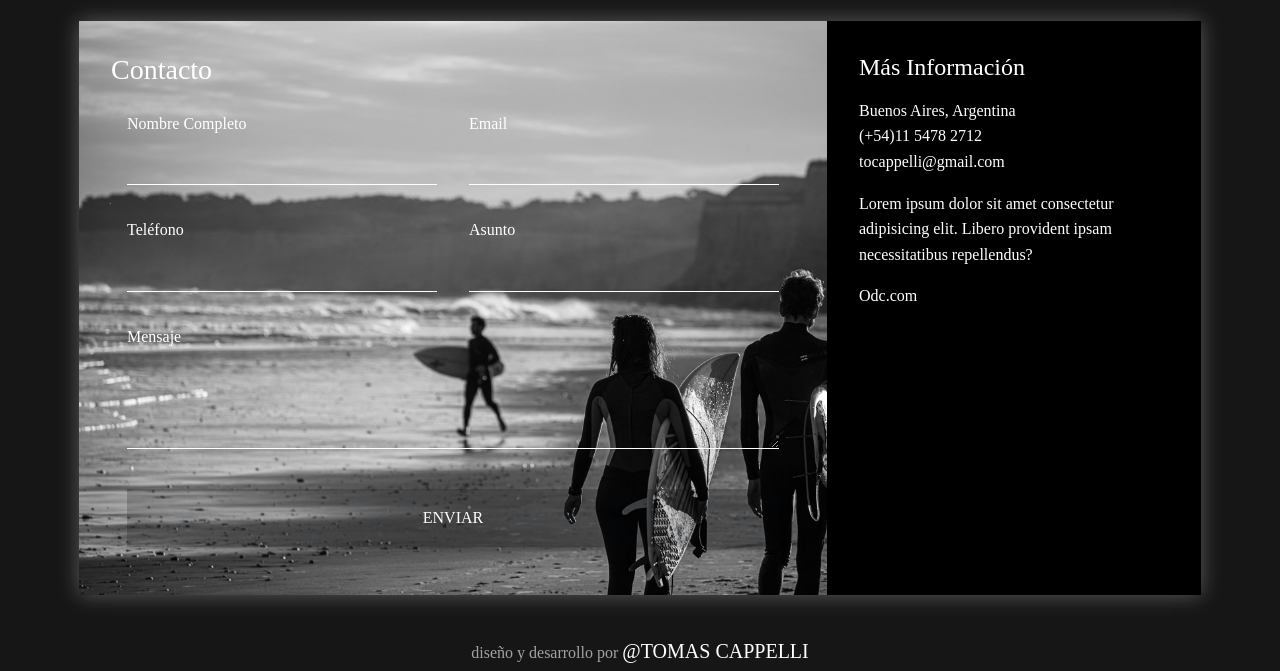
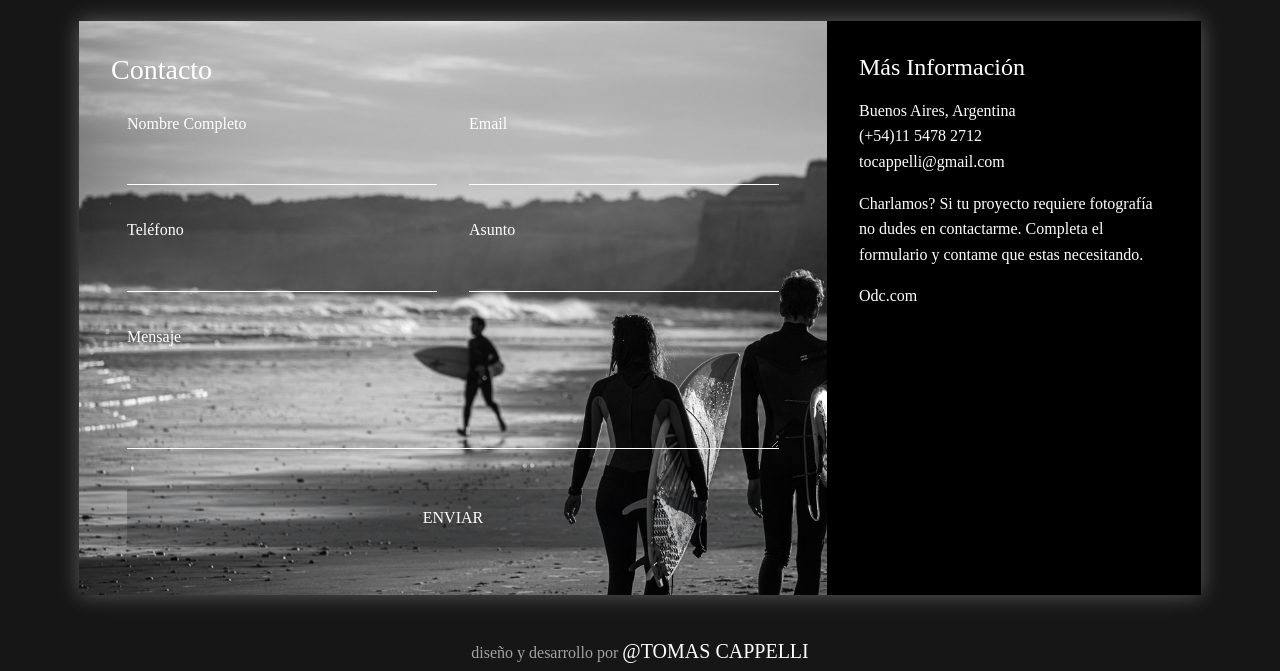
Before and after one commit to tocappelli/tercerentrega, a website: page contacto.html in a window 1280 px wide. Shown: the part 129-800 px from the top of the page. Drawn offline with nearby package versions, Linux system fonts and the light colour scheme.

Commit message:
cambie parrafo de contacto.html

```diff
--- a/contacto.html
+++ b/contacto.html
@@ -66,7 +66,7 @@
                     <li>(+54)11 5478 2712</li>
                     <li>tocappelli@gmail.com</li>
                 </ul>
-                <p>Lorem ipsum dolor sit amet consectetur adipisicing elit. Libero provident ipsam necessitatibus repellendus?</p>
+                <p>Charlamos? Si tu proyecto requiere  fotografía no dudes en contactarme. Completa el formulario y contame que estas necesitando.</p>
                 <p>Odc.com</p>
             </div>
         </div>
```
Also changed, not shown: scss/estiloquiensoy.scss (+0 -8 lines).
